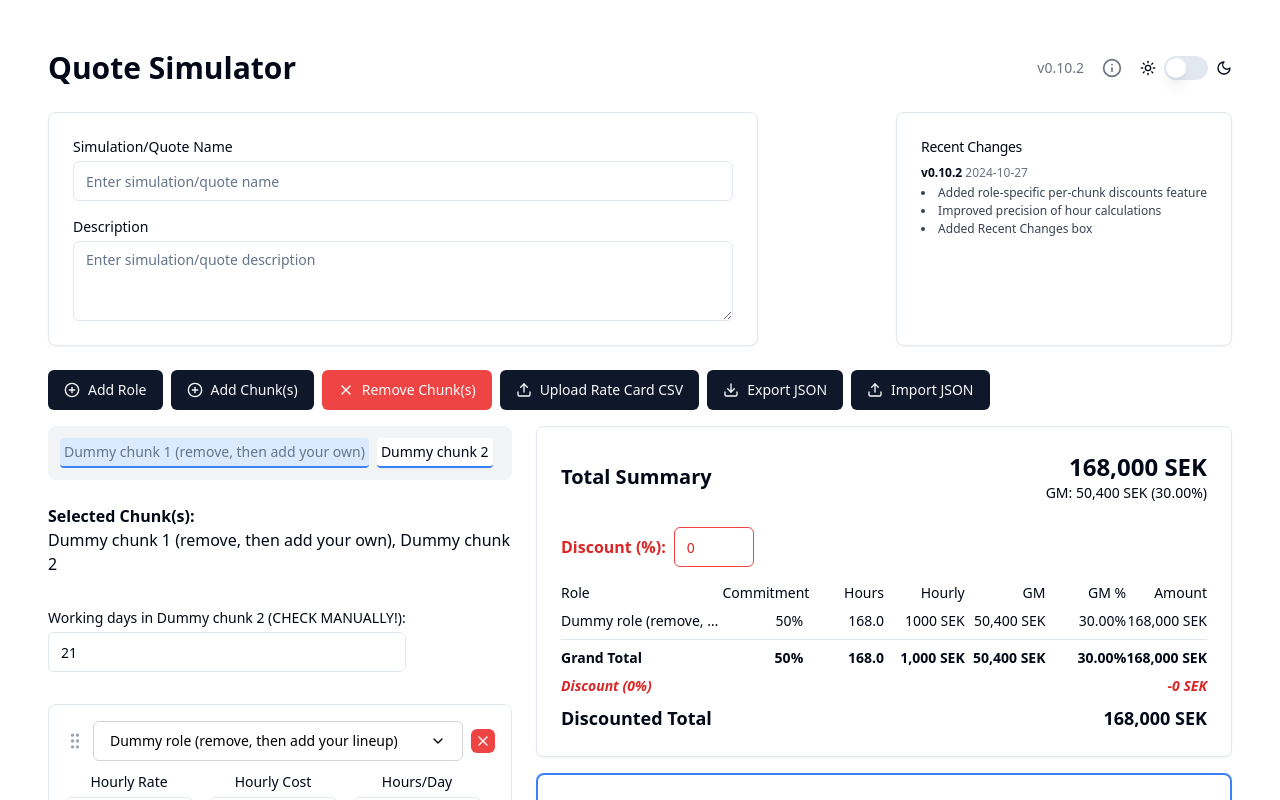
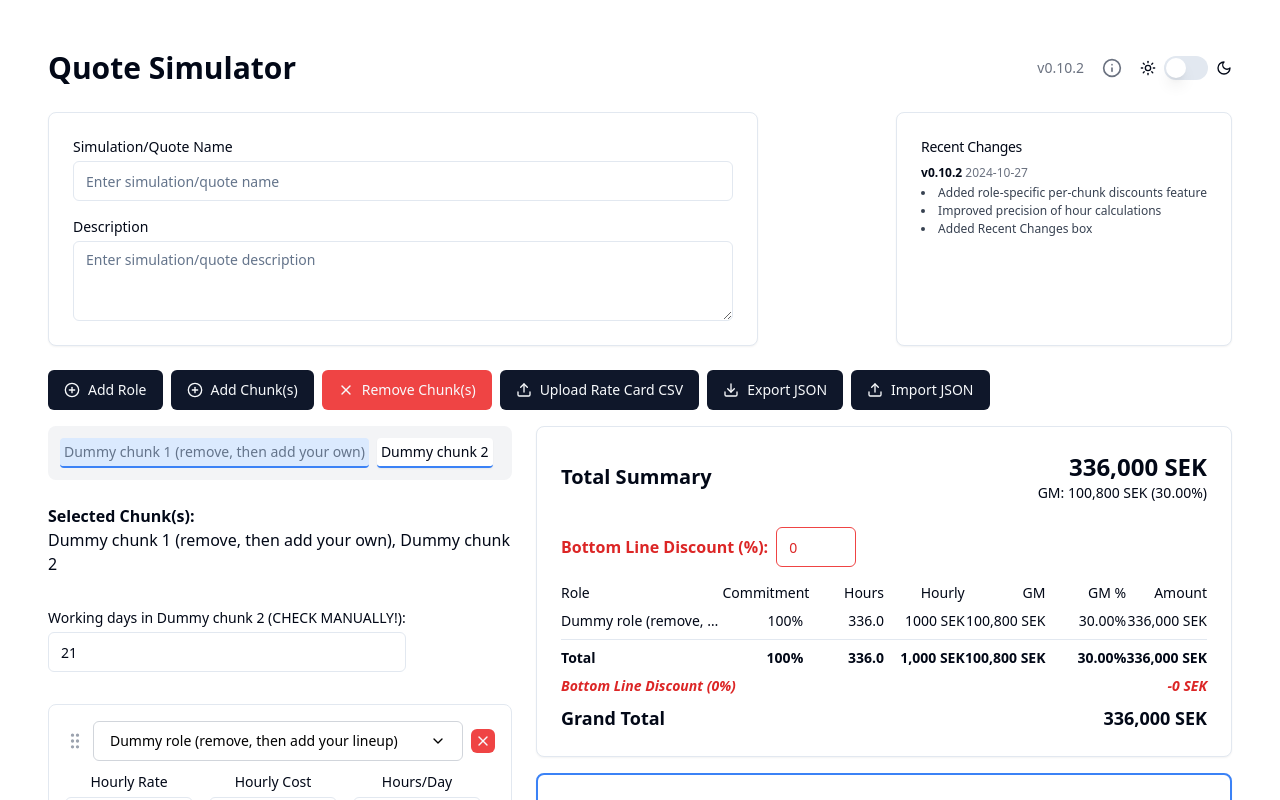
Before and after one commit to anders-brunoson/quotecalc, a React (Vite) app: page / in a window 1280 px wide. Shown: the top 800 px of the page. Built offline with nearby package versions, Linux system fonts and the light colour scheme.

Commit message:
Some renaming + changed default comm

```diff
--- a/src/components/BudgetCalculator.jsx
+++ b/src/components/BudgetCalculator.jsx
@@ -245,7 +245,7 @@ const QuoteCalculator = () => {
       initialHourlyRates[role.id] = 1000;
       initialWorkingHours[role.id] = 8;  // Set default working hours to 8
       chunks.forEach(chunk => {
-        initialCommitments[role.id][chunk] = 50;
+        initialCommitments[role.id][chunk] = 100;
         initialWorkingDays[chunk] = 21;
       });
     });
@@ -529,7 +529,7 @@ const QuoteCalculator = () => {
         newWorkingDays[chunk] = templateWorkingDays;
         Object.keys(newCommitments).forEach(roleId => {
           if (!newCommitments[roleId]) newCommitments[roleId] = {};
-          newCommitments[roleId][chunk] = 50; // Default commitment
+          newCommitments[roleId][chunk] = 100; // Default commitment
         });
       });
 
@@ -1221,7 +1221,7 @@ const QuoteCalculator = () => {
         </CardHeader>
           <CardContent>
             <div className="mb-4 flex items-center">
-              <label className="mr-2 font-semibold text-red-600">Discount (%): </label>
+              <label className="mr-2 font-semibold text-red-600">Bottom Line Discount (%): </label>
               <Input
                 type="number"
                 value={discount}
@@ -1263,7 +1263,7 @@ const QuoteCalculator = () => {
                 );
               })}
               <div className="grid grid-cols-8 font-bold pt-2 border-t">
-                <span className="col-span-2 text-left">Grand Total</span>
+                <span className="col-span-2 text-left">Total</span>
                 <span className="text-right">
                   {Object.values(calculateTotalSummary().commitments).reduce((sum, value) => sum + (value || 0), 0)}%
                 </span>
@@ -1284,13 +1284,13 @@ const QuoteCalculator = () => {
                 </span>
               </div>
               <div className="grid grid-cols-7 text-sm italic text-red-600 font-semibold">
-                <span className="col-span-5 text-left">Discount ({discount}%)</span>
+                <span className="col-span-5 text-left">Bottom Line Discount ({discount}%)</span>
                 <span className="col-span-2 text-right">
                   -{formatCurrency(calculateTotalSummary().discountAmount)} SEK
                 </span>
               </div>
               <div className="grid grid-cols-7 font-bold text-lg">
-                <span className="col-span-5 text-left">Discounted Total</span>
+                <span className="col-span-5 text-left">Grand Total</span>
                 <span className="col-span-2 text-right">
                   {formatCurrency(calculateTotalSummary().discountedTotal)} SEK
                 </span>
```
